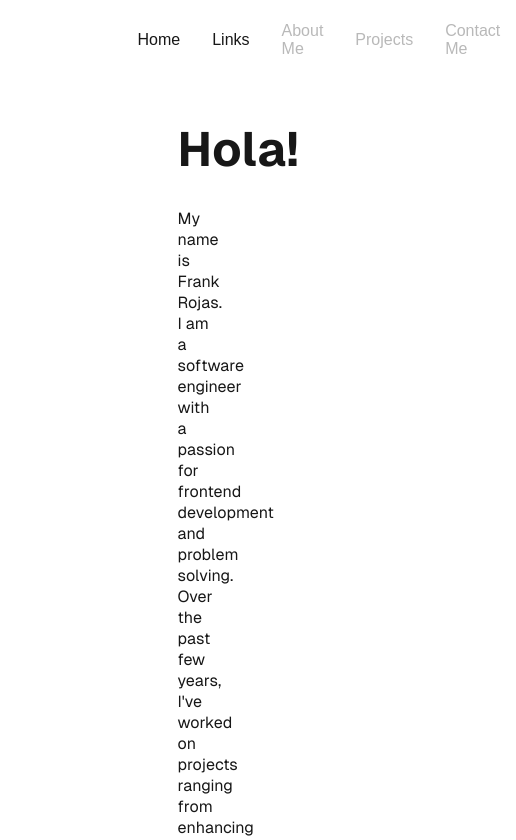
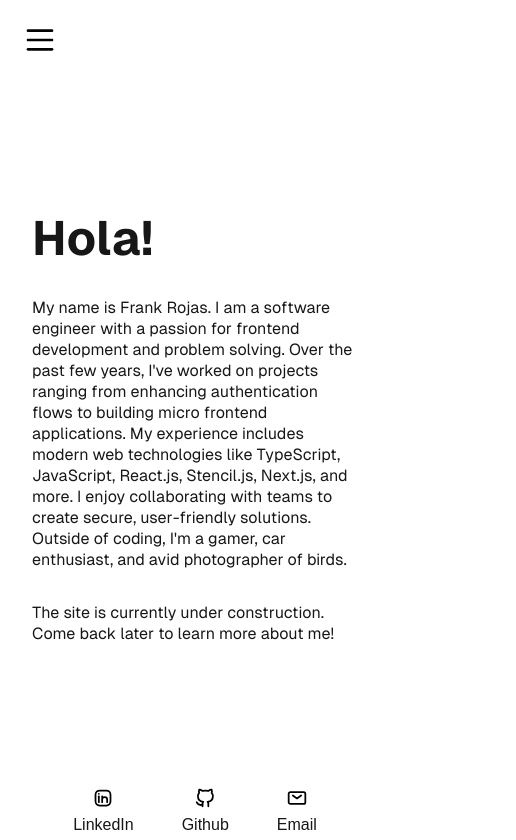
Before and after one commit to FRojas-A/Personal_Site, a Next.js app: page / in a window 390 px wide. Shown: the top 840 px of the page, 516 px wide, since content can reach past the window. Built offline with nearby package versions, Linux system fonts and the light colour scheme.

Commit message:
mobile styling

```diff
--- a/app/components/Footer/Footer.module.css
+++ b/app/components/Footer/Footer.module.css
@@ -1,6 +1,6 @@
 .footer {
     grid-row-end: page-end;
-    grid-column: 2 / 8;
+    grid-column: 1 / 9;
     display: flex;
     column-gap: 48px;
     align-items: center;
@@ -19,11 +19,6 @@
     justify-content: center;
   }
 
-@media (max-width: 600px) {
-    .footer {
-        visibility: collapse;
-    }
-}
 
   .footer a {
     display: flex;
@@ -32,6 +27,12 @@
 
   .footer img {
     flex-shrink: 0;
+  }
+
+  @media (min-width: 390px) {
+    .footer {
+      grid-column: 2 / 8;
+    }
   }
 
   /* Enable hover only on non-touch devices */
@@ -58,14 +59,6 @@
       padding-bottom: 80px;
     }
 
-    .main {
-      align-items: center;
-    }
-
-    .main ol {
-      text-align: center;
-    }
-
     .ctas {
       flex-direction: column;
     }
--- a/app/components/Introduction/Introduction.module.css
+++ b/app/components/Introduction/Introduction.module.css
@@ -1,6 +1,6 @@
 .container {
     grid-row-start: 1;
-    grid-column: 3 / 7;
+    grid-column: 1 / 9;
     display: flex;
     gap: 32px;
     flex-direction: column;
@@ -8,7 +8,7 @@
     justify-content: center;
     min-height: calc(100svh - 160px);
     width: 100%;
-    padding: 0 64px;
+    max-width: 800px;
 }
 
 .scroller-container {
@@ -16,6 +16,7 @@
     width: fit-content;
     position: relative;
     overflow: hidden;
+    z-index: -1;
 }
 
 .scroller {
@@ -31,3 +32,42 @@
     margin: 8px 0px;
     font-size: 48px;
 }
+
+@media (min-width: 500px) {
+    .container {
+        grid-column: 1 / 9;
+        padding: 0 24px;
+    }
+}
+
+@media (min-width: 600px) {
+    .container {
+        grid-column: 2 / 8;
+        padding: 0;
+    }
+}
+
+@media (min-width: 700px) {
+    .container {
+        padding: 0 48px;
+    }
+}
+
+@media (min-width: 800px) {
+    .container {
+        padding: 0 72px;
+    }
+}
+
+@media (min-width: 900px) {
+    .container {
+        padding: 0 96px;
+    }
+}
+
+@media (min-width: 1000px) {
+    .container {
+        grid-column: 3 / 7;
+        padding: 0;
+    }
+}
--- a/app/components/Navigation/Navigation.module.css
+++ b/app/components/Navigation/Navigation.module.css
@@ -1,16 +1,17 @@
 .container {
     display: flex;
-    justify-content: space-around;
+    justify-content: space-between;
     align-items: center;
-    grid-column: 3 / 7;
-    padding: 24px;
+    grid-column: 1 / 9;
+    padding: 24px 0;
     top: 0;
     position: sticky;
     height: 80px;
+    text-align: center;
+    z-index: 10;
 }
 
 .item {
-    padding: 16px;
     cursor: pointer
 }
 
@@ -28,3 +29,106 @@
     opacity: 15%;
     text-decoration: none;
 }
+
+.icon {
+    position: absolute;
+    transition: all 300ms ease-in-out;
+}
+
+.hamburger {
+    cursor: pointer;
+    height: 32px;
+    width: 32px;
+    display: flex;
+    z-index: 11;
+    justify-content: center;
+    align-items: center;
+    position: absolute;
+    margin: 24px;
+}
+
+.mobile-container {
+    grid-column: 1 / 9;
+    height: 80px;
+    text-align: center;
+    display: none;
+}
+
+.menu {
+    transition: all 0.2s ease-in;
+    position: relative;
+    background: black;
+    width: 100svw;
+    height: 100svh  ;
+    opacity: 0;
+    visibility: hidden;
+    z-index: 10;
+}
+
+.menu ul {
+    transition: all 0.25s ease-in;
+    list-style-type: none;
+    margin: 0;
+    padding: 0;
+    position: absolute;
+    top: 50%;
+    left: 50%;
+    transform: translate(-50%, -80%);
+}
+
+.menu ul li {
+    text-align: center;
+    padding: 16px;
+    font-size: 24px;
+}
+
+.menu.show {
+    opacity: 1;
+  visibility: visible;
+}
+
+.menu.show ul {
+    transform: translate(-50%, -50%);
+}
+
+body:has(.menu.show) {
+    overflow-y: hidden;
+}
+
+.mobile-links {
+    list-style: none;
+    display: none;
+    flex-direction: column;
+    font-size: 20px;
+}
+
+@media (max-width: 446px) {
+    .mobile-container {
+        display: flex;
+        position: sticky;
+        top: 0;
+    }
+
+    .container {
+        display: none;
+    }
+}
+
+@media (min-width: 447px) {
+    .container {
+        grid-column: 1 / 9;
+        padding: 24px;
+    }
+}
+
+@media (min-width: 662px) {
+    .container {
+        grid-column: 2 / 8;
+    }
+}
+
+@media (min-width: 1000px) {
+    .container {
+        grid-column: 3 / 7;
+    }
+}
--- a/app/components/Navigation/Navigation.tsx
+++ b/app/components/Navigation/Navigation.tsx
@@ -3,66 +3,157 @@ import Link from "next/link"
 import nav from "./Navigation.module.css"
 import { scrollTo } from "@/app/utils/utils"
 import { usePathname } from "next/navigation";
-import { Fragment } from "react";
+import { Fragment, useState, SVGProps } from "react";
 
 export default function Navigation() {
-    let isHome = usePathname() === "/";
+    const [isOpen, setIsOpen] = useState(false);
+
+    const toggleMenu = () => {
+        setIsOpen(!isOpen);
+    }
+
+    let path = usePathname();
     const disable = String(process.env.disable) === "true"
 
+    function Home() {
         return (
-        <div className={nav.container}>
-            {isHome
-            ? <Fragment>
-                <span onClick={() => scrollTo("home")} className={nav.item}>
-                    Home
-                </span>
-                <Link href="/links" className={nav.item}>
-                    Links
-                </Link>
-                <span className={`${nav.item} ${nav.disabled}`} onClick={() => scrollTo("about")}>
-                    About Me
-                </span>
-                <span className={`${nav.item} ${nav.disabled}`} onClick={() => scrollTo("projects")}>
-                    Projects
-                </span>
-                <span className={`${nav.item} ${nav.disabled}`} onClick={() => scrollTo("contact")}>
-                    Contact Me
-                </span>
-            </Fragment>
-            : <Fragment>
             <Link href="/" className={nav.item} onClick={(e) => {
-                    if (!disable) {
-                        e.preventDefault()
+                if (path === "/") {
+                    e.preventDefault();
+                    scrollTo("home");
                 }
+                toggleMenu();
             }}>
                 Home
             </Link>
-                <span onClick={() => scrollTo("links")} className={nav.item}>
+        )
+    }
+
+    function Links() {
+        return (
+            <Link href="/links" className={nav.item} onClick={(e) => {
+                if (path === "/links") {
+                    e.preventDefault();
+                    scrollTo("home");
+                }
+                toggleMenu();
+            }}>
                 Links
-                </span>
-                <Link href="/" className={`${nav.item} ${nav.disabled}`} onClick={(e) => {
-                    if (disable) {
-                        e.preventDefault()
+            </Link>
+        )
     }
+
+    function AboutMe() {
+        return (
+            <span className={`${nav.item} ${nav.disabled}`} onClick={() => {
+                scrollTo("about");
+                if (!disable) toggleMenu();
             }}>
                 About Me
-                </Link>
-                <Link href="/" className={`${nav.item} ${nav.disabled}`} onClick={(e) => {
-                    if (disable) {
-                        e.preventDefault()
+            </span>
+        )
     }
+
+    function Projects() {
+        return (
+            <span className={`${nav.item} ${nav.disabled}`} onClick={() => {
+                scrollTo("about");
+                if (!disable) toggleMenu();
             }}>
                 Projects
-                </Link>
-                <Link href="/" className={`${nav.item} ${nav.disabled}`} onClick={(e) => {
-                    if (disable) {
-                        e.preventDefault()
+            </span>
+        )
     }
+
+    function ContactMe() {
+        return (
+            <span className={`${nav.item} ${nav.disabled}`} onClick={() => {
+                scrollTo("about");
+                if (!disable) toggleMenu();
             }}>
                     Contact Me
-                </Link>
-            </Fragment>
-            }
-        </div>
+            </span>
         )
     }
+
+    function Exit(props:SVGProps<SVGSVGElement>) {
+        return (
+            <svg
+                width="48px"
+                height="48px"
+                strokeWidth="1.5"
+                viewBox="0 0 24 24"
+                fill="none"
+                xmlns="http://www.w3.org/2000/svg"
+                color="#000000"
+                {...props}
+            >
+                <path d="M6.75827 17.2426L12.0009 12M17.2435 6.75736L12.0009 12M12.0009 12L6.75827 6.75736M12.0009 12L17.2435 17.2426" stroke="#000000" strokeWidth="1.5" strokeLinecap="round" strokeLinejoin="round"></path>
+            </svg>
+        )
+    }
+
+    function Hamburger(props:SVGProps<SVGSVGElement>) {
+        return (
+            <svg
+                width="32px"
+                height="32px"
+                strokeWidth="1.5"
+                viewBox="0 0 24 24"
+                fill="none"
+                xmlns="http://www.w3.org/2000/svg"
+                color="#000000"
+                {...props}
+            >
+                <path d="M3 5H21" stroke="#000000" strokeWidth="2" strokeLinecap="round" strokeLinejoin="round"></path>
+                <path d="M3 12H21" stroke="#000000" strokeWidth="2" strokeLinecap="round" strokeLinejoin="round"></path>
+                <path d="M3 19H21" stroke="#000000" strokeWidth="2" strokeLinecap="round" strokeLinejoin="round"></path>
+            </svg>
+        )
+    }
+
+    return (
+        <Fragment>
+            <nav className={nav["container"]}>
+                <Home />
+                <Links />
+                <AboutMe />
+                <Projects />
+                <ContactMe />
+            </nav>
+            <nav className={nav["mobile-container"]}>
+                <span className={nav.hamburger} onClick={() => toggleMenu()}>
+                    <Hamburger
+                        strokeDasharray={50}
+                        strokeDashoffset={isOpen ? 50 : 0}
+                        className={nav.icon}
+                    />
+                    <Exit
+                        strokeDasharray={50}
+                        strokeDashoffset={isOpen ? 0 : 50}
+                        className={nav.icon}
+                    />
+                </span>
+                <div className={isOpen ? `${nav["menu"]} ${nav.show} ` : nav["menu"]}>
+                    <ul>
+                        <li >
+                            <Home />
+                        </li>
+                        <li >
+                            <Links />
+                        </li>
+                        <li >
+                            <AboutMe />
+                        </li>
+                        <li >
+                            <Projects />
+                        </li>
+                        <li >
+                            <ContactMe />
+                        </li>
+                    </ul>
+                </div>
+            </nav>
+        </Fragment>
+    )
+}
--- a/app/components/SharedButton/SharedButton.module.css
+++ b/app/components/SharedButton/SharedButton.module.css
@@ -48,6 +48,7 @@
     cursor: pointer;
     height: 32px;
     width: 32px;
+    z-index: -1;
 }
 
 .none {
--- a/app/globals.css
+++ b/app/globals.css
@@ -13,6 +13,7 @@
 html,
 body {
   max-width: 100vw;
+  min-width: 228px;
 }
 
 body {
@@ -77,7 +78,6 @@ a {
 
 @media (max-width: 600px) {
     .main {
-      padding: 32px;
-      padding-bottom: 80px;
+      padding: 0 32px;
     }
   }
```
Lines whose indentation alone changed are shown as unchanged.
